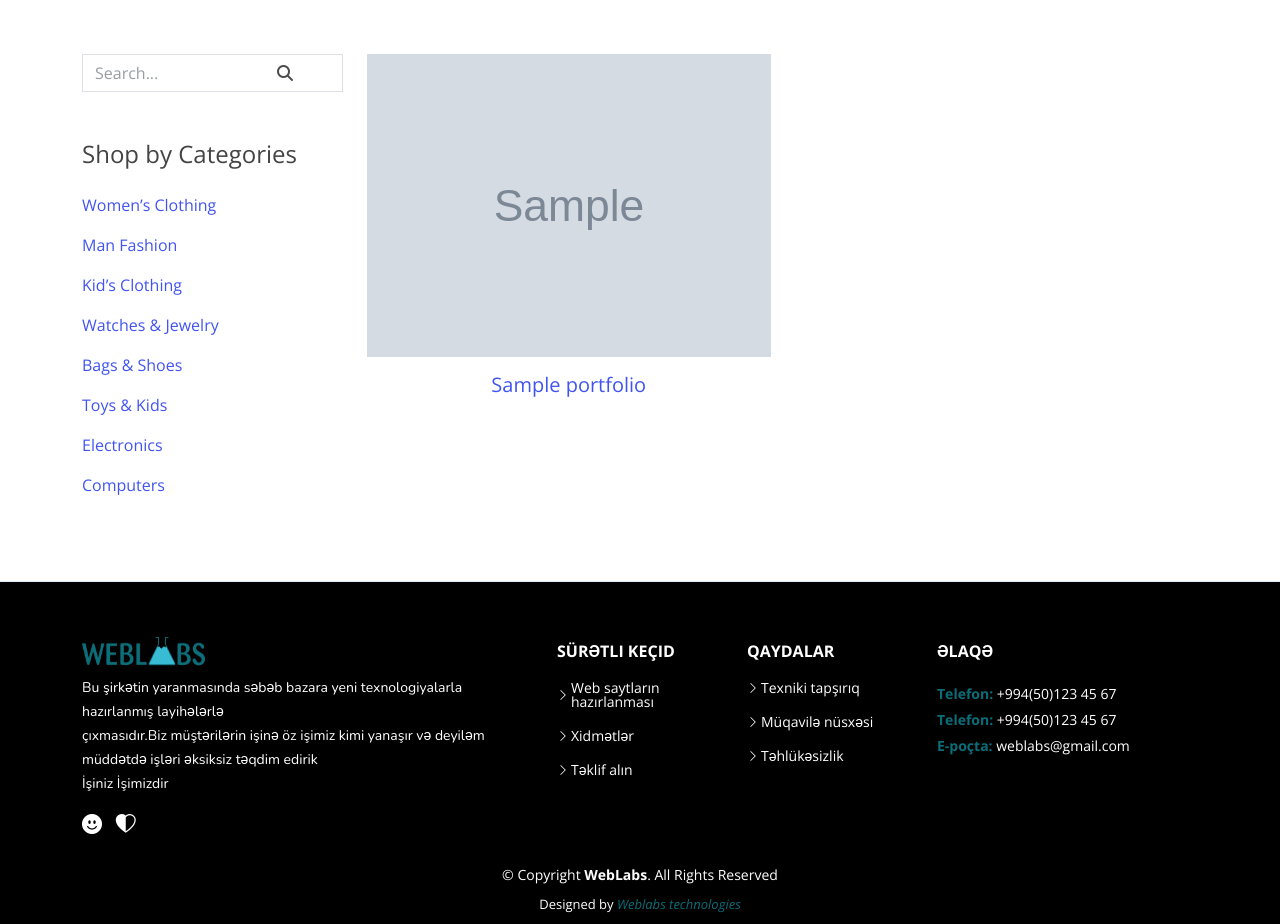
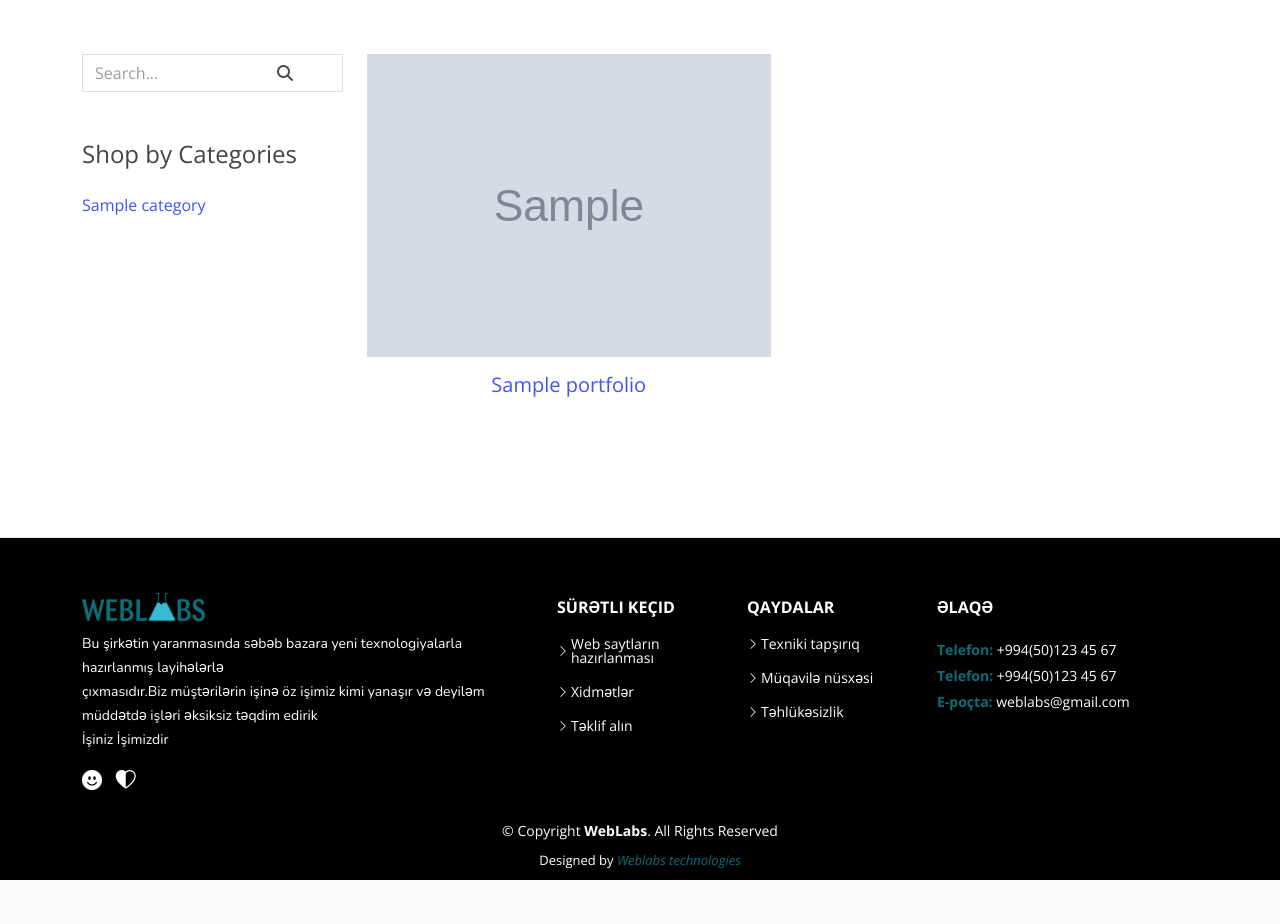
Before and after one commit to khanimintech/weblabs-backend-test, a Django app: page /allprojects in a window 1280 px wide. Shown: the part 116-1040 px from the top of the page. After the commit the page ends 996 px from the top, so only its background shows below. Run offline with Django 4.2, Linux system fonts and the light colour scheme; tables that the repository leaves empty hold one stand-in row (values such as "Sample post"); grey boxes marked "Sample" are stand-in pictures; some libraries are stand-ins or nearby versions.

Commit message:
category created

```diff
--- a/templates/projects.html
+++ b/templates/projects.html
@@ -20,46 +20,13 @@
                 <div class="mb-30">
                     <h4 class="mb-3">Shop by Categories</h4>
                     <ul class="pl-0 shop-list list-unstyled">
+                        {% for category in categories %}
                         <li>
-                            <a href="#" class="d-flex py-2 text-gray justify-content-between">
-                                <span>Women’s Clothing</span>
+                            <a href="{% url 'projects_by_category' category.slug %}" class="d-flex py-2 text-gray justify-content-between">
+                                <span>{{category.name}}</span>
                             </a>
                         </li>
-                        <li>
-                            <a href="#" class="d-flex py-2 text-gray justify-content-between">
-                                <span>Man Fashion</span>
-                            </a>
-                        </li>
-                        <li>
-                            <a href="#" class="d-flex py-2 text-gray justify-content-between">
-                                <span>Kid’s Clothing</span>
-                            </a>
-                        </li>
-                        <li>
-                            <a href="#" class="d-flex py-2 text-gray justify-content-between">
-                                <span>Watches & Jewelry</span>
-                            </a>
-                        </li>
-                        <li>
-                            <a href="#" class="d-flex py-2 text-gray justify-content-between">
-                                <span>Bags & Shoes</span>
-                            </a>
-                        </li>
-                        <li>
-                            <a href="#" class="d-flex py-2 text-gray justify-content-between">
-                                <span>Toys & Kids</span>
-                            </a>
-                        </li>
-                        <li>
-                            <a href="#" class="d-flex py-2 text-gray justify-content-between">
-                                <span>Electronics</span>
-                            </a>
-                        </li>
-                        <li>
-                            <a href="#" class="d-flex py-2 text-gray justify-content-between">
-                                <span>Computers</span>
-                            </a>
-                        </li>
+                        {% endfor %}
                     </ul>
                 </div>
             </div>
--- a/weblabs/admin.py
+++ b/weblabs/admin.py
@@ -1,6 +1,10 @@
 from django.contrib import admin
 from .models import Category,Portfolio,Contact
 
+
+@admin.register(Category)
+class CategoryAdmin(admin.ModelAdmin):
+    prepopulated_fields={'slug':('name',)}
 
 class PortfolioAdmin(admin.ModelAdmin):
     list_display=['name','created_date','author']
@@ -8,6 +12,6 @@ class PortfolioAdmin(admin.ModelAdmin):
     search_fields=['name']
     list_filter=['name']
 
-admin.site.register(Category)
+
 admin.site.register(Portfolio,PortfolioAdmin)
 admin.site.register(Contact)
--- a/weblabs/models/category.py
+++ b/weblabs/models/category.py
@@ -2,6 +2,7 @@ from django.db import models
 
 class Category(models.Model):
     name=models.CharField(max_length=50,null=False,blank=False)
+    slug = models.SlugField(max_length=50, unique=True, null=True)
 
     class Meta:
         db_table='Category'
--- a/weblabs/models/portfolio.py
+++ b/weblabs/models/portfolio.py
@@ -5,9 +5,9 @@ from django.contrib.auth.models import User
 
 class Portfolio(models.Model):
     name=models.CharField(max_length=50)
+    category=models.ForeignKey(Category, null=True, on_delete=models.DO_NOTHING)
     picture=models.ImageField(upload_to='portfolio_images')
     created_date=models.DateTimeField(auto_now_add=True)
-    category=models.ManyToManyField(Category,related_name='portfolio')
     author=models.ForeignKey(User,on_delete=models.CASCADE,related_name='portfolio',null=True)
     status=models.BooleanField(default=True)
 
--- a/weblabs/urls.py
+++ b/weblabs/urls.py
@@ -6,4 +6,5 @@ urlpatterns = [
     path('about', views.about, name="about"),
     path('allprojects', views.all_projects, name="all_projects"),
     path('contact',views.contact,name='contact'),
+    path('categories/<slug:category_slug>',views.category_detail,name='projects_by_category'),
 ]
--- a/weblabs/views.py
+++ b/weblabs/views.py
@@ -1,6 +1,8 @@
+import re
+from sre_constants import CATEGORY
 from django.shortcuts import render
 from .models import Portfolio, Contact
-from weblabs.models import Contact
+from weblabs.models import Contact,Category
 from django.core.paginator import Paginator
 from .forms import ContactForm
 from django.contrib import messages
@@ -29,13 +31,27 @@ def all_projects(request):
     search=request.GET.get('search')
     number=request.GET.get('page')
     projects=Portfolio.objects.order_by('-created_date')
+    categories=Category.objects.all()
     if search:
         projects=projects.filter(name__icontains=search)
     projects=Paginator(projects, 4)
     context={
-        'projects':projects.get_page(number)
+        'projects':projects.get_page(number),
+        'categories':categories
     }
     return render(request, 'projects.html',context)
+
+def category_detail(request, category_slug):
+    projects=Portfolio.objects.all().filter(category__slug=category_slug)
+    categories=Category.objects.all()
+
+    context={
+        'projects':projects,
+        'categories':categories
+    }
+
+    return render(request, 'projects.html', context)
+
 
 def contact(request):
     form=ContactForm(request.POST or None)
```
Also changed, not shown: media/portfolio_images/1053060a91c3223c038818be2bdace6a.jpg (added), media/portfolio_images/3489805291_w640_h640_ruchnaya-rabota-vyazanyj.webp (added), media/portfolio_images/download_1.jfif (added), weblabs/migrations/0003_category_slug_remove_portfolio_category_and_more.py (added).
